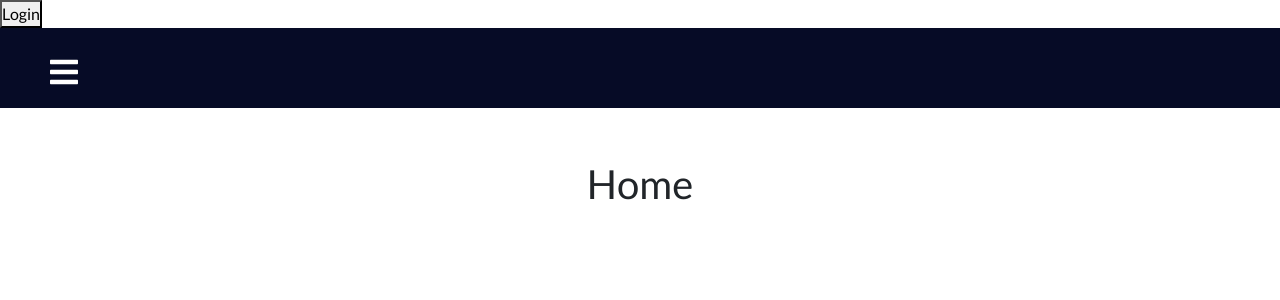
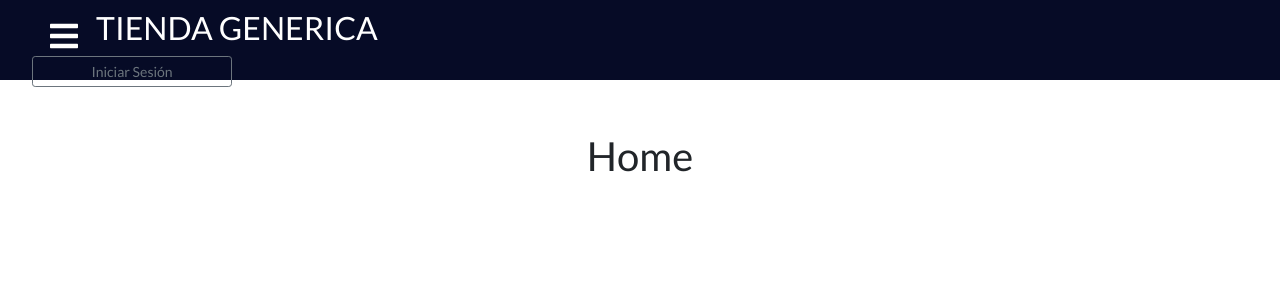
Before and after one commit to NicolasChaves93/TiendaReactFront, a React (Create React App) app: page / in a window 1280 px wide. Shown: the top 300 px of the page. Built offline with nearby package versions, Linux system fonts and the light colour scheme.

Commit message:
Estilos a login

```diff
--- a/src/App.js
+++ b/src/App.js
@@ -8,30 +8,11 @@ import Clientes from "./pages/Clientes";
 import React from "react";
 import AgregarProducto from './components/AgregarProducto'
 import EditarProducto from "./components/EditarProducto";
-import { useAuth0 } from "@auth0/auth0-react";
-
-import {LoginButton} from "./components/Login";
-import {LogoutButton} from "./components/Logout"
-import { Profile } from "./components/Profile";
 
 
 function App() {
-  const {isAuthenticated} = useAuth0();
   return (
     <React.Fragment>
-      <div>
-        {isAuthenticated ? (
-          <>
-          <Profile />
-          <LogoutButton />
-          </>
-        ) : (
-          <LoginButton />
-        )
-      }
-
-
-      </div>
       <Router>
         <Navbar />
         <Routes>
--- a/src/components/Login.js
+++ b/src/components/Login.js
@@ -3,7 +3,7 @@ import { useAuth0 } from "@auth0/auth0-react";
 
 export const LoginButton = () => {
     const {loginWithRedirect} = useAuth0();
-    return <button onClick={
+    return <button style={{width: "200px"}} type="button" class="btn btn-outline-secondary btn-sm" onClick={
             () => loginWithRedirect()
-            }>Login</button>
+            }>Iniciar Sesión</button>
 };
--- a/src/components/Logout.js
+++ b/src/components/Logout.js
@@ -3,7 +3,7 @@ import { useAuth0 } from "@auth0/auth0-react";
 
 export const LogoutButton = () => {
     const {logout} = useAuth0();
-    return <button onClick ={
+    return <button className="dropdown-item" onClick ={
         ()=> logout({returnTo:window.location.origin})
-    }>Logout</button>
+    }>Salir</button>
 };
--- a/src/components/Navbar.js
+++ b/src/components/Navbar.js
@@ -5,10 +5,14 @@ import { Link } from "react-router-dom";
 import { SidebarData } from "./SidebarData";
 import "./Navbar.css";
 import { IconContext } from "react-icons";
+import { Profile } from "./Profile";
+import { useAuth0 } from "@auth0/auth0-react";
+import {LoginButton} from "./Login";
 
 function Navbar() {
     const [sidebar, setSidebar] = useState(false);
     const showSidebar = () => setSidebar(!sidebar);
+    const {isAuthenticated} = useAuth0();
 
     return (
     <React.Fragment>
@@ -17,7 +21,15 @@ function Navbar() {
             <Link to="#" className="menu-bars">
                 <FaIcons.FaBars onClick={showSidebar} />
             </Link>
+            <span><h2 style={{width: "1100px", color: "white"}}>TIENDA GENERICA</h2> </span>
+            {isAuthenticated ?(
+                <div className="dropdown">
+                    <a style = {{color: "white"}} href="/#" className="nav-link dropdown-toggle" data-toggle="dropdown">Cerrar sesión</a>
+                    <Profile />
                 </div>
+            ): (<span><LoginButton /></span>)}
+        </div>
+        {isAuthenticated ? (
             <nav className={sidebar ? "nav-menu active" : "nav-menu"}>
                 <ul className="nav-menu-items" onClick={showSidebar}>
                     <li className="navbar-toggle">
@@ -37,6 +49,7 @@ function Navbar() {
                     })}
                 </ul>
             </nav>
+        ) : (<></>)}
     </IconContext.Provider>
     </React.Fragment>
     );
--- a/src/components/Profile.js
+++ b/src/components/Profile.js
@@ -1,5 +1,6 @@
 import React from "react";
 import { useAuth0 } from "@auth0/auth0-react";
+import {LogoutButton} from "./Logout"
 
 export const Profile = () =>{
     const {user,isAuthenticated, isLoading} = useAuth0();
@@ -10,10 +11,12 @@ export const Profile = () =>{
 
     return(
         isAuthenticated && (
-            <div>
-                <img src = {user.picture} alt = {user.name}/>
-                <h2>{user.name}</h2>
-                <p>Correo: {user.email}</p>
+            <div className="dropdown-menu text-center">
+                <img src = {user.picture} alt = {user.name} width="40" height="40"/>
+                <div>{user.name}</div>
+                <div style={{ fontSize: 10 }}>{user.email}</div>
+                <div class="dropdown-divider"></div>
+                <LogoutButton />
             </div>
         )
     )
```
Lines whose indentation alone changed are shown as unchanged.
